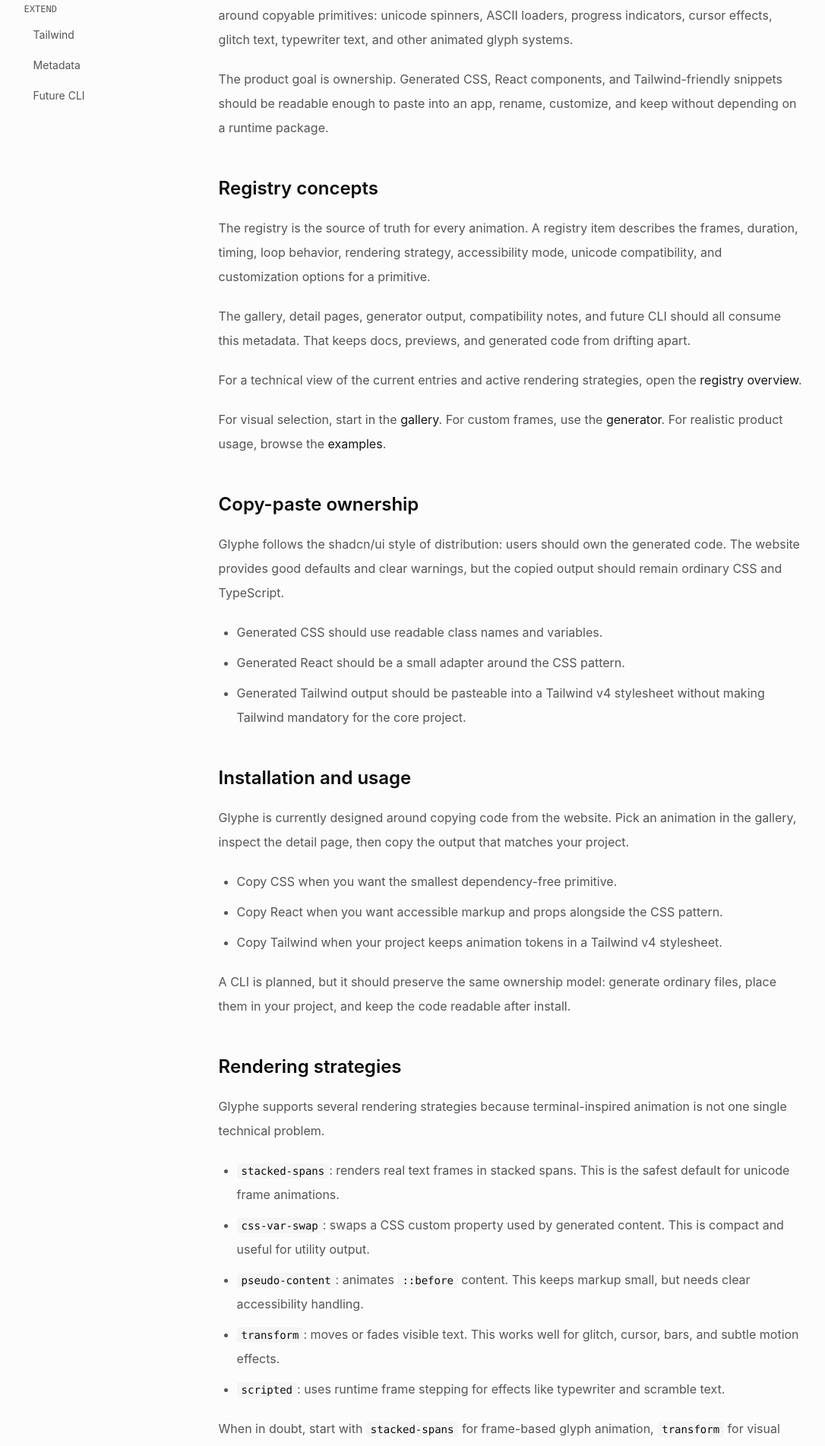
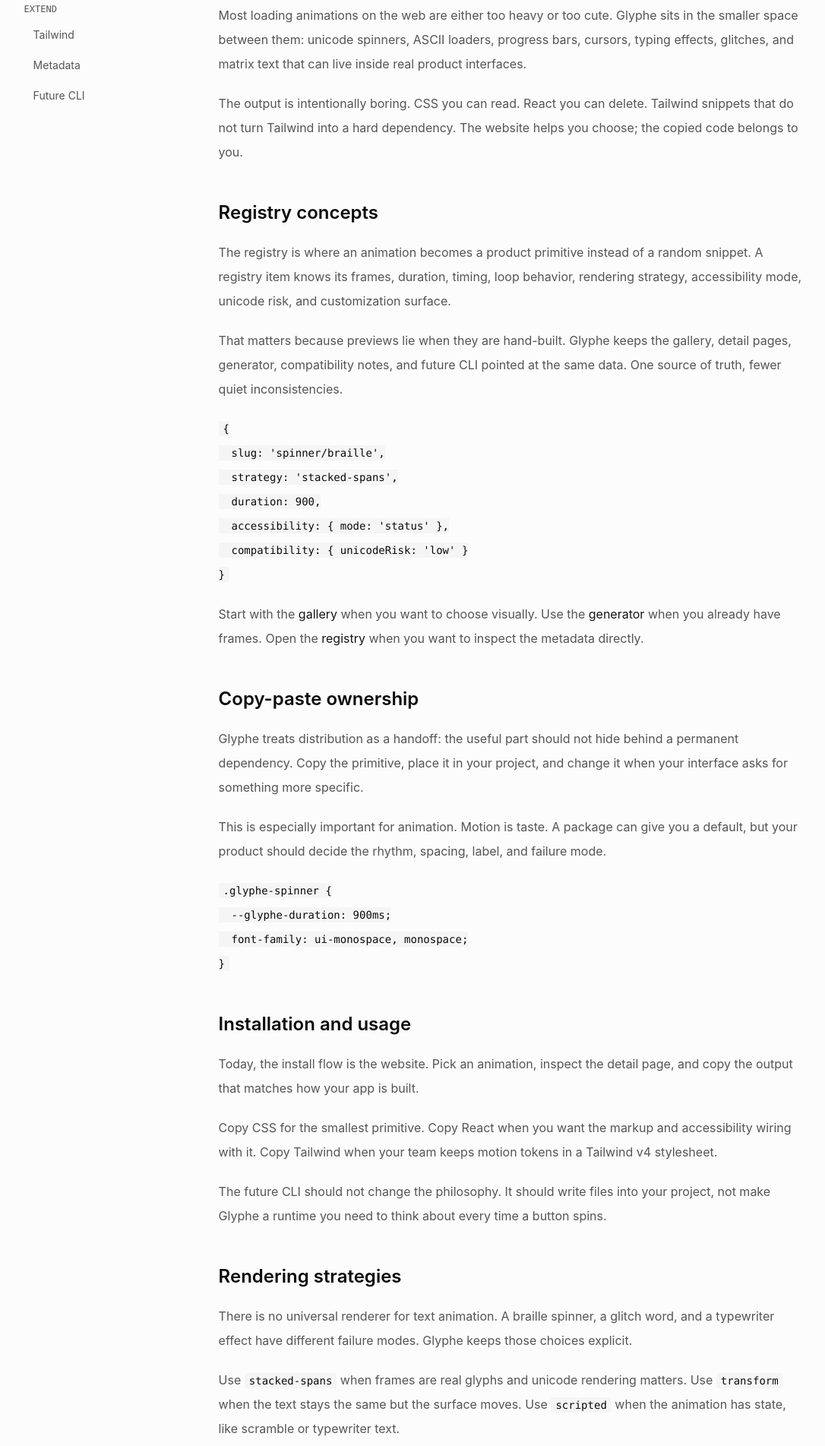
Before and after one commit to NicolasMilliard/glyphe, a React (Vite) app: page /docs in a window 1280 px wide. Shown: the part 581-2484 px from the top of the page at 76% size, without its empty margins (58-1144 px from the left). Built offline with nearby package versions, Linux system fonts and the light colour scheme.

Commit message:
Documentation improvement

```diff
--- a/src/routes/docs.tsx
+++ b/src/routes/docs.tsx
@@ -38,7 +38,10 @@ function DocsPage() {
 
       <DocsContent>
         <h1>{metadata.title}</h1>
-        <p>{metadata.description}</p>
+        <p>
+          Glyphe is a small bet: terminal-inspired animation belongs in the
+          browser, but it should still feel like code you can hold in your hand.
+        </p>
 
         <div className="border-border rounded-glyphe-lg my-8 grid gap-0 overflow-hidden border">
           {quickLinks.map((item) => (
@@ -59,331 +62,223 @@ function DocsPage() {
 
         <h2 id="project-introduction">Project introduction</h2>
         <p>
-          Glyphe is a registry-first, CSS-first toolkit for terminal-inspired
-          text animation on the web. It is built around copyable primitives:
-          unicode spinners, ASCII loaders, progress indicators, cursor effects,
-          glitch text, typewriter text, and other animated glyph systems.
+          Most loading animations on the web are either too heavy or too cute.
+          Glyphe sits in the smaller space between them: unicode spinners, ASCII
+          loaders, progress bars, cursors, typing effects, glitches, and matrix
+          text that can live inside real product interfaces.
         </p>
         <p>
-          The product goal is ownership. Generated CSS, React components, and
-          Tailwind-friendly snippets should be readable enough to paste into an
-          app, rename, customize, and keep without depending on a runtime
-          package.
+          The output is intentionally boring. CSS you can read. React you can
+          delete. Tailwind snippets that do not turn Tailwind into a hard
+          dependency. The website helps you choose; the copied code belongs to
+          you.
         </p>
 
         <h2 id="registry-concepts">Registry concepts</h2>
         <p>
-          The registry is the source of truth for every animation. A registry
-          item describes the frames, duration, timing, loop behavior, rendering
-          strategy, accessibility mode, unicode compatibility, and customization
-          options for a primitive.
+          The registry is where an animation becomes a product primitive instead
+          of a random snippet. A registry item knows its frames, duration,
+          timing, loop behavior, rendering strategy, accessibility mode, unicode
+          risk, and customization surface.
         </p>
         <p>
-          The gallery, detail pages, generator output, compatibility notes, and
-          future CLI should all consume this metadata. That keeps docs,
-          previews, and generated code from drifting apart.
+          That matters because previews lie when they are hand-built. Glyphe
+          keeps the gallery, detail pages, generator, compatibility notes, and
+          future CLI pointed at the same data. One source of truth, fewer quiet
+          inconsistencies.
         </p>
+        <pre>
+          <code>{`{
+  slug: 'spinner/braille',
+  strategy: 'stacked-spans',
+  duration: 900,
+  accessibility: { mode: 'status' },
+  compatibility: { unicodeRisk: 'low' }
+}`}</code>
+        </pre>
         <p>
-          For a technical view of the current entries and active rendering
-          strategies, open the <Link to="/registry">registry overview</Link>.
-        </p>
-        <p>
-          For visual selection, start in the <Link to="/gallery">gallery</Link>.
-          For custom frames, use the <Link to="/generator">generator</Link>. For
-          realistic product usage, browse the{' '}
-          <Link to="/examples">examples</Link>.
+          Start with the <Link to="/gallery">gallery</Link> when you want to
+          choose visually. Use the <Link to="/generator">generator</Link> when
+          you already have frames. Open the <Link to="/registry">registry</Link>{' '}
+          when you want to inspect the metadata directly.
         </p>
 
         <h2 id="copy-paste-ownership">Copy-paste ownership</h2>
         <p>
-          Glyphe follows the shadcn/ui style of distribution: users should own
-          the generated code. The website provides good defaults and clear
-          warnings, but the copied output should remain ordinary CSS and
-          TypeScript.
+          Glyphe treats distribution as a handoff: the useful part should not
+          hide behind a permanent dependency. Copy the primitive, place it in
+          your project, and change it when your interface asks for something
+          more specific.
         </p>
-        <ul>
-          <li>Generated CSS should use readable class names and variables.</li>
-          <li>
-            Generated React should be a small adapter around the CSS pattern.
-          </li>
-          <li>
-            Generated Tailwind output should be pasteable into a Tailwind v4
-            stylesheet without making Tailwind mandatory for the core project.
-          </li>
-        </ul>
+        <p>
+          This is especially important for animation. Motion is taste. A package
+          can give you a default, but your product should decide the rhythm,
+          spacing, label, and failure mode.
+        </p>
+        <pre>
+          <code>{`.glyphe-spinner {
+  --glyphe-duration: 900ms;
+  font-family: ui-monospace, monospace;
+}`}</code>
+        </pre>
 
         <h2 id="installation-usage">Installation and usage</h2>
         <p>
-          Glyphe is currently designed around copying code from the website.
-          Pick an animation in the gallery, inspect the detail page, then copy
-          the output that matches your project.
+          Today, the install flow is the website. Pick an animation, inspect the
+          detail page, and copy the output that matches how your app is built.
         </p>
-        <ul>
-          <li>
-            Copy CSS when you want the smallest dependency-free primitive.
-          </li>
-          <li>
-            Copy React when you want accessible markup and props alongside the
-            CSS pattern.
-          </li>
-          <li>
-            Copy Tailwind when your project keeps animation tokens in a Tailwind
-            v4 stylesheet.
-          </li>
-        </ul>
         <p>
-          A CLI is planned, but it should preserve the same ownership model:
-          generate ordinary files, place them in your project, and keep the code
-          readable after install.
+          Copy CSS for the smallest primitive. Copy React when you want the
+          markup and accessibility wiring with it. Copy Tailwind when your team
+          keeps motion tokens in a Tailwind v4 stylesheet.
+        </p>
+        <p>
+          The future CLI should not change the philosophy. It should write files
+          into your project, not make Glyphe a runtime you need to think about
+          every time a button spins.
         </p>
 
         <h2 id="rendering-strategies">Rendering strategies</h2>
         <p>
-          Glyphe supports several rendering strategies because terminal-inspired
-          animation is not one single technical problem.
+          There is no universal renderer for text animation. A braille spinner,
+          a glitch word, and a typewriter effect have different failure modes.
+          Glyphe keeps those choices explicit.
         </p>
-        <ul>
-          <li>
-            <code>stacked-spans</code>: renders real text frames in stacked
-            spans. This is the safest default for unicode frame animations.
-          </li>
-          <li>
-            <code>css-var-swap</code>: swaps a CSS custom property used by
-            generated content. This is compact and useful for utility output.
-          </li>
-          <li>
-            <code>pseudo-content</code>: animates <code>::before</code> content.
-            This keeps markup small, but needs clear accessibility handling.
-          </li>
-          <li>
-            <code>transform</code>: moves or fades visible text. This works well
-            for glitch, cursor, bars, and subtle motion effects.
-          </li>
-          <li>
-            <code>scripted</code>: uses runtime frame stepping for effects like
-            typewriter and scramble text.
-          </li>
-        </ul>
         <p>
-          When in doubt, start with <code>stacked-spans</code> for frame-based
-          glyph animation, <code>transform</code> for visual distortion, and{' '}
-          <code>scripted</code> for effects that need text state over time.
+          Use <code>stacked-spans</code> when frames are real glyphs and unicode
+          rendering matters. Use <code>transform</code> when the text stays the
+          same but the surface moves. Use <code>scripted</code> when the
+          animation has state, like scramble or typewriter text.
+        </p>
+        <p>
+          <code>pseudo-content</code> and <code>css-var-swap</code> are compact,
+          but they are not magic. Generated content needs careful labels because
+          the DOM is no longer telling the whole story.
         </p>
 
         <h2 id="accessibility">Accessibility</h2>
         <p>
-          Glyphe animations should be easy to copy, but they should also be hard
-          to misuse. Every registry item carries accessibility metadata so the
-          gallery, generator, and generated code can recommend the right
-          pattern.
-        </p>
-
-        <h3>Accessibility modes</h3>
-        <p>
-          Glyphe currently uses three modes: <code>decorative</code>,{' '}
-          <code>status</code>, and <code>text-effect</code>.
-        </p>
-        <ul>
-          <li>
-            Decorative animations are visual accents. Hide the moving glyphs
-            from assistive tech with <code>aria-hidden</code> and make sure
-            nearby text explains any meaningful state.
-          </li>
-          <li>
-            Status animations communicate waiting, loading, or progress. Expose
-            a stable label with <code>role="status"</code> or an equivalent
-            readable status, while keeping changing frames out of the
-            accessibility tree.
-          </li>
-          <li>
-            Text effects animate readable content. Keep the final text available
-            to assistive tech and treat scrambled, glitch, or typing frames as
-            visual-only decoration.
-          </li>
-        </ul>
-        <p>
-          If an animation is only reinforcing nearby text, treat it as
-          decorative. If the animation is the only signal that work is
-          happening, expose a status label. If the animation changes readable
-          words, keep the final text available even while the visual frame is
-          moving.
-        </p>
-
-        <h3>Labels</h3>
-        <p>
-          Prefer a stable screen reader label over announcing every frame. A
-          spinner can say <code>Loading</code>, a progress primitive can say{' '}
-          <code>Progress loading</code>, and a text effect should expose the
-          final readable text.
+          Animation should not talk too much. A spinner that announces every
+          frame is broken, even if it looks beautiful.
         </p>
         <p>
-          Generated React includes label-oriented markup. Plain CSS copies still
-          need surrounding HTML that gives users the same stable meaning.
+          Glyphe classifies animations as <code>decorative</code>,{' '}
+          <code>status</code>, or <code>text-effect</code>. Decorative motion is
+          hidden from assistive tech. Status motion exposes one stable label.
+          Text effects keep the final readable text available.
         </p>
-
-        <h3>Reduced motion</h3>
+        <pre>
+          <code>{`<span role="status" aria-label="Loading">
+  <span aria-hidden="true">⠋</span>
+</span>`}</code>
+        </pre>
         <p>
-          Generated CSS includes a <code>prefers-reduced-motion</code> media
-          query. Registry items choose one of four reduced motion strategies:
-        </p>
-        <ul>
-          <li>
-            <code>first-frame</code>: show a single static frame.
-          </li>
-          <li>
-            <code>static-label</code>: prefer a readable non-animated label.
-          </li>
-          <li>
-            <code>disabled</code>: remove the animation entirely.
-          </li>
-          <li>
-            <code>slowed</code>: keep motion but make it calmer.
-          </li>
-        </ul>
-        <p>
-          Reduced motion should preserve meaning. A spinner can become one still
-          glyph beside a loading label; a progress primitive can become readable
-          text; a glitch effect can fall back to the final word.
-        </p>
-
-        <h3>Pause and flashing risk</h3>
-        <p>
-          Long-running or prominent looping animations should have a pause path.
-          Text effects near reading content should be especially easy to pause
-          or replace with reduced motion. Avoid high-contrast flashes, rapid
-          full-screen changes, and aggressive jitter for glitch-style effects.
+          Reduced motion is part of the primitive, not a patch at the end. If
+          someone asks for less motion, preserve meaning first. A loading state
+          can become a static glyph beside a label. A glitch can become the
+          final word. A progress animation can become text.
         </p>
         <p>
-          Test the copied result with motion enabled, motion reduced, keyboard
-          focus visible, and screen reader labels present in the surrounding
-          interface.
+          Long-running loops need a pause path when they sit near reading
+          content. Glitch effects should be restrained by default. A little
+          distortion has taste; aggressive flashing just makes the interface
+          worse.
+        </p>
+        <p>
+          Test motion enabled, motion reduced, keyboard focus, and screen reader
+          labels. Not because the checklist is interesting, but because copied
+          animation travels into contexts you did not design.
         </p>
 
         <h2 id="unicode-rendering">Unicode rendering</h2>
         <p>
-          Unicode and terminal glyphs are visually expressive, but they are not
-          perfectly stable across fonts, operating systems, and browsers. Glyphe
-          tracks glyph width, unicode risk, emoji risk, monospace requirements,
-          and recommended font stacks so users can inspect risky animations
-          before copying them.
-        </p>
-        <ul>
-          <li>
-            Prefer monospace font stacks for frame animations that must align.
-          </li>
-          <li>
-            Treat emoji as risky because they can render as colored,
-            double-width, or platform-specific glyphs.
-          </li>
-          <li>
-            Watch combining characters because they can affect width and
-            vertical alignment.
-          </li>
-          <li>
-            Use fixed preview dimensions so glyph changes do not resize the UI.
-          </li>
-        </ul>
-        <h3>Braille and block glyphs</h3>
-        <p>
-          Braille spinners are compact and expressive, but the dot shape can
-          vary by font. Keep them in a monospace stack, preserve line height,
-          and check that empty dots do not appear as outlines in your target
-          font.
+          Unicode is expressive because it is not neutral. The same glyph can
+          look slightly different across fonts, operating systems, and browsers.
+          Braille dots are the clearest example: compact, elegant, and still
+          dependent on the font stack.
         </p>
         <p>
-          Block glyphs work well for loaders and progress, but they can feel
-          heavier than ASCII. Use them when the surrounding UI can support that
-          visual weight.
+          The rule is simple: if frames need to align, use a monospace stack and
+          give the preview a fixed box. Do not let glyph width resize the UI. Do
+          not assume emoji are text. Do not assume combining characters will
+          behave like ordinary letters.
         </p>
-        <h3>Compatibility checks</h3>
-        <ul>
-          <li>
-            Check the animation in your app font and a monospace fallback.
-          </li>
-          <li>Check light and dark backgrounds.</li>
-          <li>
-            Check Safari, Chrome, and Firefox when Unicode alignment matters.
-          </li>
-          <li>Check reduced motion before shipping looping effects.</li>
-        </ul>
+        <pre>
+          <code>{`.glyphe-frame {
+  display: inline-grid;
+  place-items: center;
+  width: 1ch;
+  line-height: 1;
+  font-family: ui-monospace, SFMono-Regular, Menlo, monospace;
+}`}</code>
+        </pre>
+        <p>
+          Check light and dark backgrounds. Check Safari when alignment matters.
+          Check your actual product font. The gallery is a good preview, not a
+          substitute for your interface.
+        </p>
 
         <h2 id="generator-output">Generator output</h2>
         <p>
-          The generator turns frame lists into previewable registry-shaped
-          items. It uses the same CSS, React, Tailwind, accessibility, and
-          compatibility paths as gallery items, so exported code should match
-          the preview.
-        </p>
-        <ul>
-          <li>Use spaces for simple one-glyph frames like braille spinners.</li>
-          <li>
-            Use one frame per line when frames contain internal spaces, such as
-            ASCII progress bars.
-          </li>
-          <li>
-            Choose presets from the curated registry list when you want a safe
-            starting point.
-          </li>
-        </ul>
-        <h3>Timing and loop controls</h3>
-        <p>
-          Duration controls how long one full pass takes. Timing controls how
-          frames advance. Use <code>steps</code> for discrete glyph swaps,{' '}
-          <code>linear</code> for continuous values, and <code>custom</code>{' '}
-          when you want to expose a CSS variable for local tuning.
+          The generator is for turning a sketch into code. Paste frames, choose
+          timing, decide how it should render, then export CSS, React, or
+          Tailwind.
         </p>
         <p>
-          Looping should match the job. Loading states usually loop; reveal
-          effects like typewriter or scramble often run once and settle on the
-          final text.
+          Use spaces for simple one-glyph frames. Use one frame per line when a
+          frame contains spaces, like ASCII progress bars. That tiny distinction
+          avoids most broken previews.
         </p>
-        <h3>Custom animations</h3>
+        <pre>
+          <code>{`⠋ ⠙ ⠹ ⠸ ⠼
+
+[    ]
+[=   ]
+[==  ]
+[=== ]`}</code>
+        </pre>
         <p>
-          If a generated animation becomes part of your product language, keep
-          the exported code in your project and treat it like local UI code.
-          Rename classes, adjust variables, and delete options you do not need.
+          Loading states usually loop. Reveal effects usually finish. If your
+          generated animation becomes part of the product language, promote it
+          into local UI code and remove the options you do not need.
         </p>
 
         <h2 id="tailwind-integration">Tailwind integration</h2>
         <p>
-          Tailwind support is additive. Glyphe generates ordinary CSS first,
-          then offers Tailwind-friendly output for projects that want to keep
-          animation tokens and utilities inside their stylesheet.
+          Tailwind support is additive. Glyphe starts with ordinary CSS and then
+          gives Tailwind projects a way to keep the same primitive inside the
+          stylesheet where motion tokens already live.
         </p>
         <p>
-          The generated Tailwind output uses <code>@theme</code> animation
-          tokens and utility classes where useful. It should stay readable,
-          copyable, and close to the plain CSS output.
+          The output should stay close to the CSS version. If the Tailwind
+          version feels like a second implementation, it is doing too much.
         </p>
-        <ul>
-          <li>
-            Use generated <code>@theme</code> tokens when the animation should
-            be reused through Tailwind utilities.
-          </li>
-          <li>
-            Use generated utility classes when you want a named local primitive
-            such as <code>glyphe-spinner-braille</code>.
-          </li>
-          <li>
-            Override <code>--glyphe-duration</code>, <code>--glyphe-width</code>
-            , and <code>--glyphe-font-family</code> near the component when a
-            single instance needs different behavior.
-          </li>
-        </ul>
+        <pre>
+          <code>{`@theme {
+  --animate-glyphe-spinner: glyphe-spinner 900ms steps(5) infinite;
+}
+
+.glyphe-spinner {
+  animation: var(--animate-glyphe-spinner);
+}`}</code>
+        </pre>
+        <p>
+          Override variables near the component when a single instance needs a
+          different pace. Put reusable timing in <code>@theme</code>. Keep taste
+          local until it proves it should be global.
+        </p>
 
         <h2 id="registry-metadata">Registry metadata</h2>
         <p>
-          Registry items are ordinary typed objects. Each item carries a slug,
-          category, tags, frames, duration, timing, loop behavior, rendering
-          strategy, accessibility metadata, compatibility metadata, and
-          customization options.
+          Registry metadata is intentionally plain. Slugs give animations stable
+          names. Categories keep navigation understandable. Tags help discovery.
+          Compatibility fields make rendering risk visible before someone copies
+          the code.
         </p>
         <p>
-          Categories describe the broad primitive type. Tags describe discovery
-          traits like <code>braille</code>, <code>ascii</code>,{' '}
-          <code>blocks</code>, <code>glitch</code>, or <code>loading</code>.
-          Compatibility metadata describes how risky the glyphs are across fonts
-          and platforms.
+          A registry item should describe enough to generate code and docs, but
+          not so much that editing it feels ceremonial. The registry is a
+          contract, not a database cosplay.
         </p>
         <p>
           Future CLI installs should read from the same registry entries as the
@@ -393,15 +288,18 @@ function DocsPage() {
 
         <h2 id="future-cli">Future CLI</h2>
         <p>
-          A CLI should come after the registry and generators are stable. The
-          future flow should feel like <code>glyphe add spinner/braille</code>:
-          select a registry item, generate code, write it into user-owned files,
-          and avoid hiding behavior in a runtime dependency.
+          The CLI should come after the registry and generators are boringly
+          stable. The target flow is direct:
         </p>
+        <pre>
+          <code>{`bunx glyphe add spinner/braille
+bunx glyphe add loader/waveform --react
+bunx glyphe generate --frames "⠋ ⠙ ⠹ ⠸ ⠼"`}</code>
+        </pre>
         <p>
-          The CLI should eventually detect React, Tailwind, TypeScript, and
-          local project paths. It should preserve user edits, support dry runs,
-          and use the same registry metadata as the website.
+          It should detect React, Tailwind, TypeScript, and local paths. It
+          should support dry runs. Most importantly, it should preserve user
+          edits. A code generator that overwrites taste is not a good tool.
         </p>
       </DocsContent>
     </div>
```
